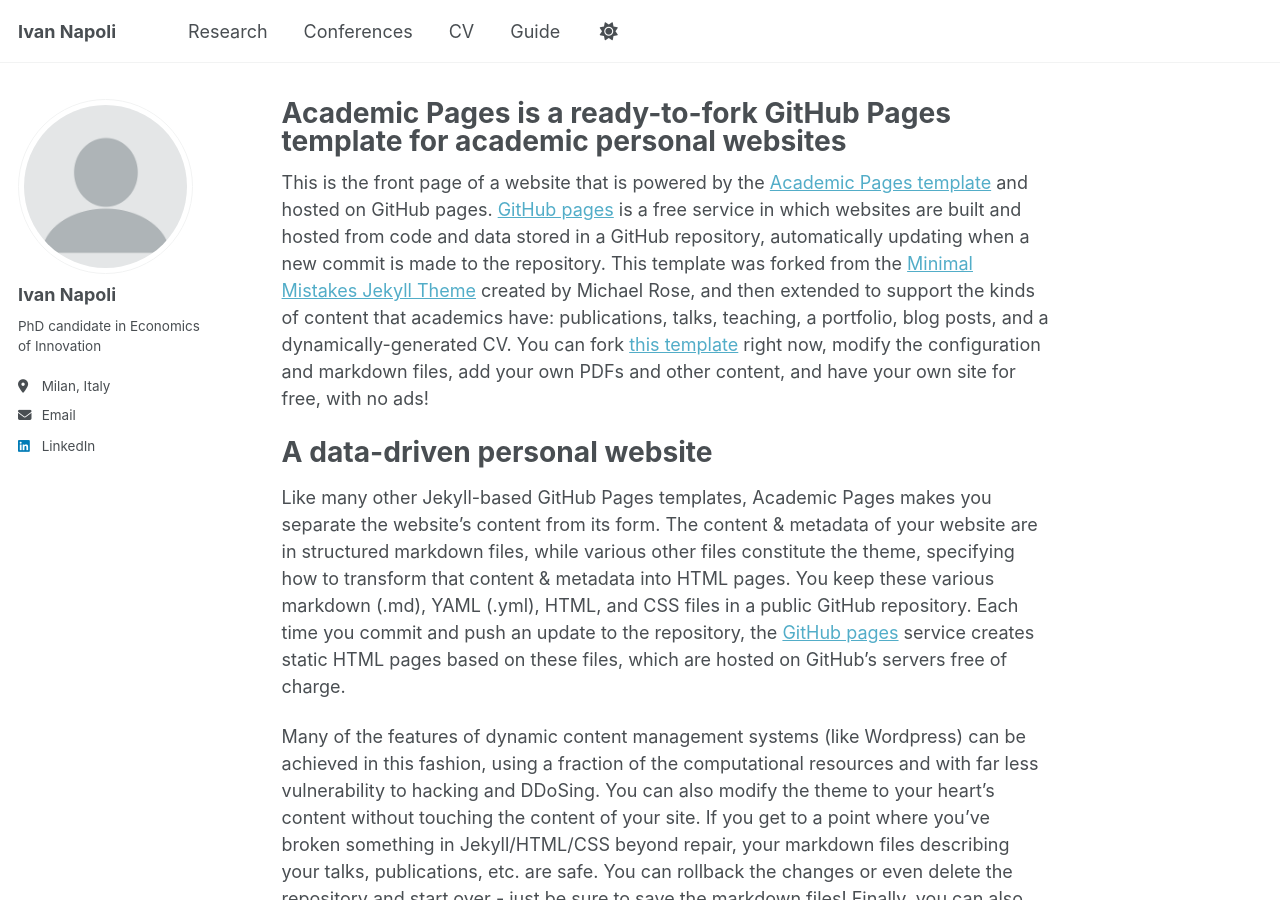
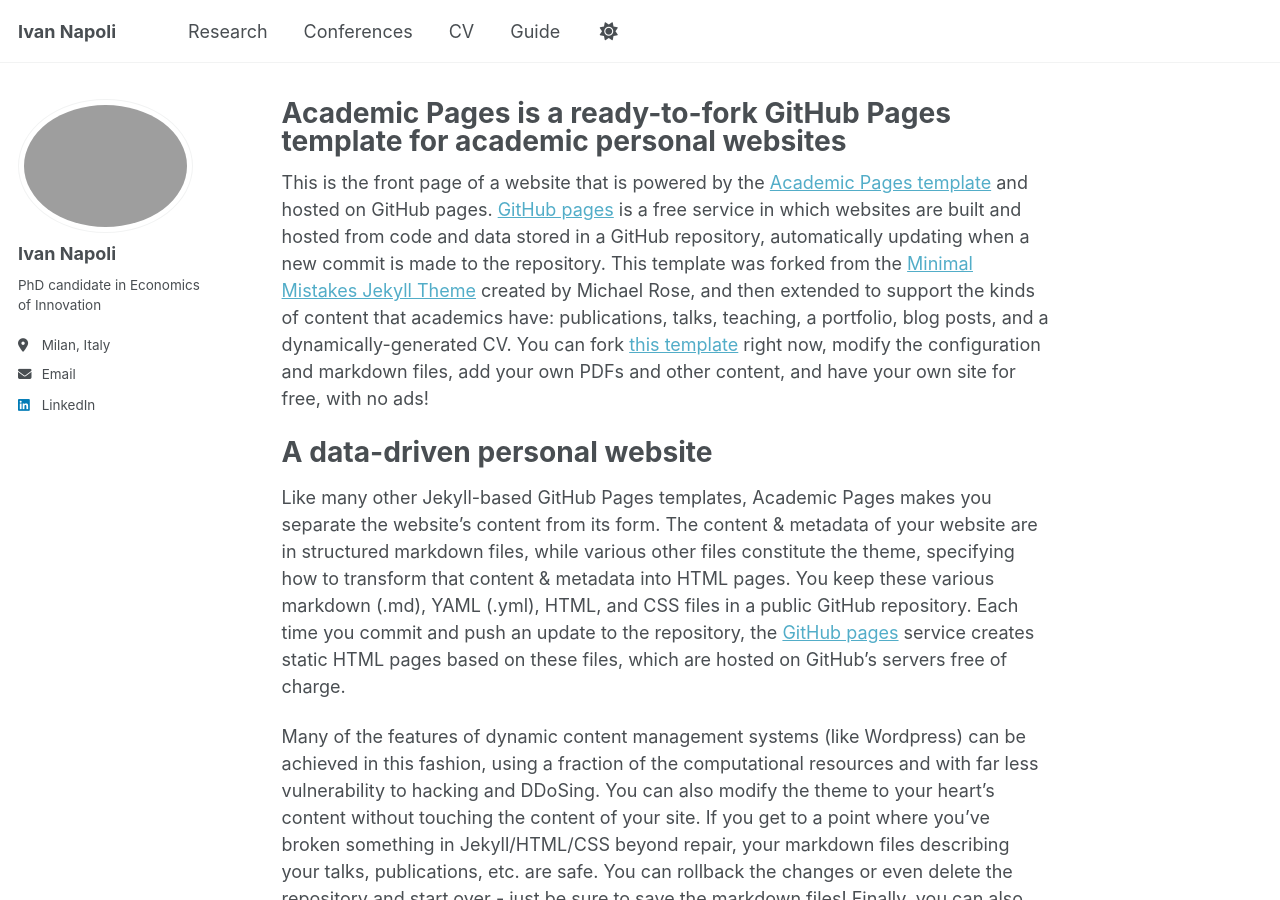
Before and after one commit to IvanNapo/IvanNapo.github.io, a Jekyll site: the page built from _pages/about.md, in a window 1280 px wide and 900 px high. Built offline with Jekyll 4.4.1, drawn with Linux system fonts in a browser that asks for light colours.

Commit message:
Update _config.yml

```diff
--- a/_config.yml
+++ b/_config.yml
@@ -22,7 +22,7 @@ repository               : "academicpages/academicpages.github.io"
 #               Additional customization can be done by editing /_includes/author-profile.html
 author:
   # Biographic information
-  avatar           : "profile.png"
+  avatar           : "website.png"
   name             : "Ivan Napoli"
   pronouns         : # example: "she/her"
   bio              : "PhD candidate in Economics of Innovation"
```
